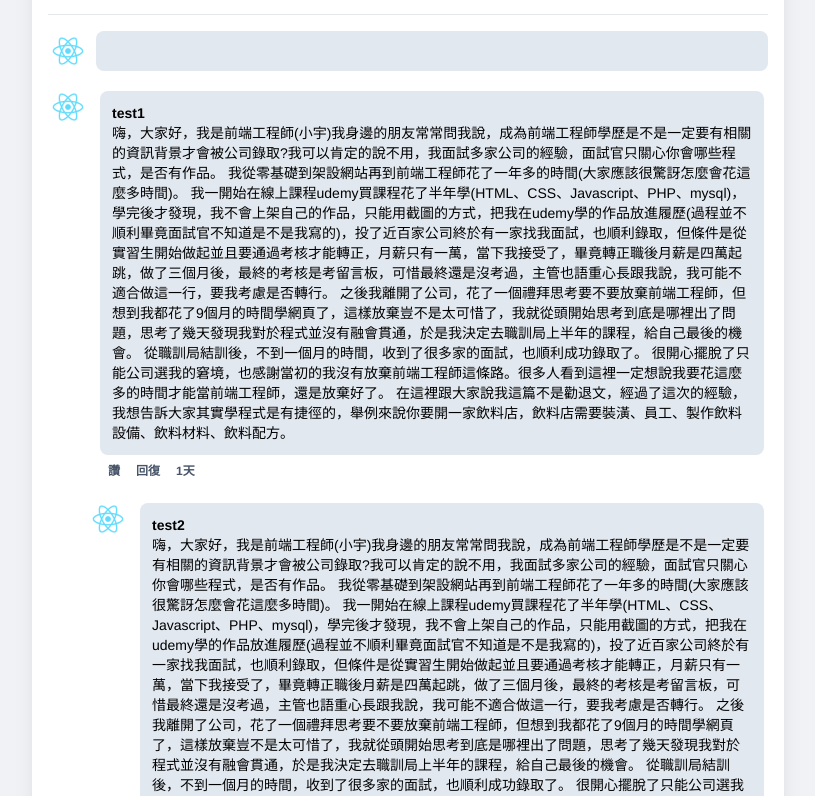
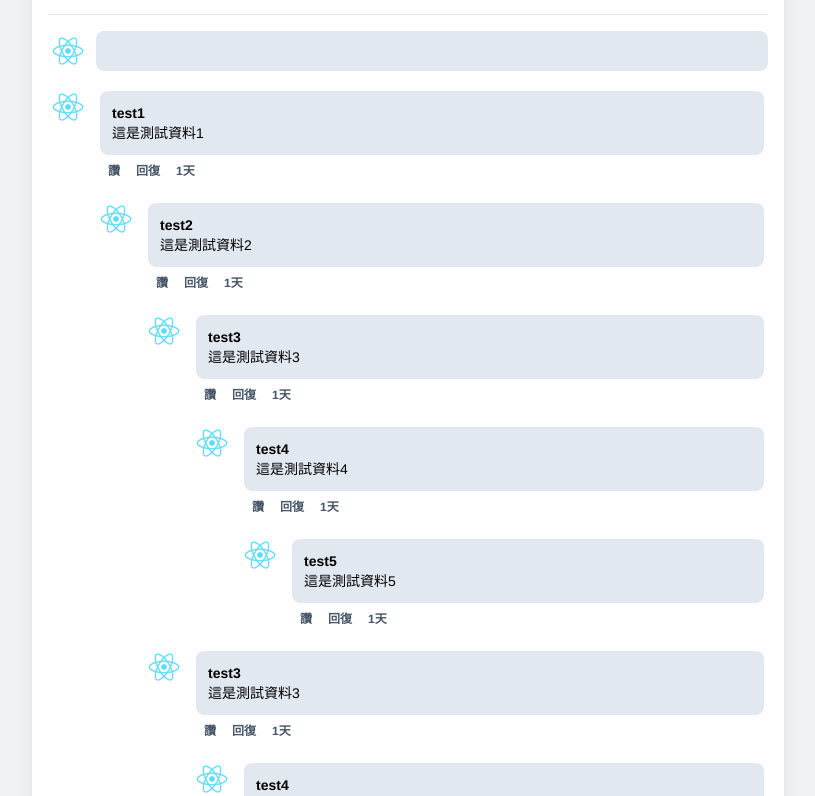
Before and after one commit to 109318093/facebookfront, a React (Create React App) app: page /app/HeaderArea in a window 1280 px wide. Shown: the part 1004-1800 px from the top of the page, without its empty margins (254-1069 px from the left). Built offline with nearby package versions, Linux system fonts and the light colour scheme.

Commit message:
回覆訊息功能完成

```diff
--- a/src/PostContain/MessagesContain.js
+++ b/src/PostContain/MessagesContain.js
@@ -1,10 +1,57 @@
-import React from "react";
+import React, { useState, useEffect  } from "react";
 import { Link } from 'react-router-dom'
 import { v4 } from "uuid";
 const serverUrl = process.env.PUBLIC_URL
 
-function MessagesContain ({id,name,comment,setMsg}) {
-    // console.log(setMsg)
+function MessagesContain ({id,name,conten,comment,setMsg}) {
+
+    const [showReply, setShowReply] = useState(false); // 初始化状态
+    // 顯示回覆對話框
+    const showComment = () => {
+        if(showReply == true) {
+            setShowReply(false);
+        } else {
+            setShowReply(true);
+        }
+
+    };
+
+    // const [message, setMessage] = useState('')
+    // 按下enter把回覆內容加進去
+    async function sendMessage(e) {
+        // 判斷鍵盤按鍵是否為shift+enter
+        if(e.keyCode == 13 && e.shiftKey == false) {
+            const newMsg = {
+                id: v4(),
+                name: 'test6',
+                conten:e.target.innerHTML,
+                items: []
+            };
+            // 把回覆內容新增至訊息data內
+            await setMsg(prevData => insertNewMessage(prevData, id, newMsg));
+            // 清空回覆欄位
+            e.target.innerHTML = ''
+            setShowReply(false);
+            e.preventDefault()
+        }
+    }
+
+    function sendMessageBtn() {
+
+        const newMsg = {
+            id: v4(),
+            name: 'test6',
+            conten:document.getElementById(id).innerHTML,
+            items: []
+        };
+
+        // 使用 setMsg 更新状态，传递新的评论数据
+        // useState宣告出來的function第一個值都是當前的資料內容
+        // 通常都會取名叫做prevData透過改變prevData讓useState去更改資料狀態重新渲染
+        setMsg(prevData => insertNewMessage(prevData, id, newMsg));
+        setShowReply(false);
+        document.getElementById(id).innerHTML = ''
+    }
 
     function insertNewMessage(comment, targetId, newMsg) {
         return comment.map(item => {
@@ -32,53 +79,51 @@ function MessagesContain ({id,name,comment,setMsg}) {
         });
     }
 
-    const newMsg = {
-        id: v4(),
-        name: 'test4',
-        items: []
-    };
-    function getPostItem() {
-        const newMsg = {
-            id: v4(),
-            name: 'test4',
-            items: []
-        };
-
-        // 使用 setMsg 更新状态，传递新的评论数据
-        // useState宣告出來的function第一個值都是當前的資料內容
-        // 通常都會取名叫做prevData透過改變prevData讓useState去更改資料狀態重新渲染
-        setMsg(prevData => insertNewMessage(prevData, id, newMsg));
-    }
     return(
-        <div>
-            <div className="flex items-top gap-2 m-2">
+        <div className="w-full">
+            <div className="flex items-top gap-2 m-2 w-auto">
                 <img className="max-w-[2rem] max-h-[2rem] m-1" src={serverUrl + '/logo192.png'}></img>
-                <div className="m-1">
+                <div className="m-1 w-full">
                     <div className=" justify-center items-center p-3 text-left bg-slate-200 rounded-lg">
                         <div className="text-sm font-semibold cursor-pointer">{name}</div>
-                            <p className="text-sm ">嗨，大家好，我是前端工程師(小宇)我身邊的朋友常常問我說，成為前端工程師學歷是不是一定要有相關的資訊背景才會被公司錄取?我可以肯定的說不用，我面試多家公司的經驗，面試官只關心你會哪些程式，是否有作品。
-                我從零基礎到架設網站再到前端工程師花了一年多的時間(大家應該很驚訝怎麼會花這麼多時間)。
-                我一開始在線上課程udemy買課程花了半年學(HTML、CSS、Javascript、PHP、mysql)，學完後才發現，我不會上架自己的作品，只能用截圖的方式，把我在udemy學的作品放進履歷(過程並不順利畢竟面試官不知道是不是我寫的)，投了近百家公司終於有一家找我面試，也順利錄取，但條件是從實習生開始做起並且要通過考核才能轉正，月薪只有一萬，當下我接受了，畢竟轉正職後月薪是四萬起跳，做了三個月後，最終的考核是考留言板，可惜最終還是沒考過，主管也語重心長跟我說，我可能不適合做這一行，要我考慮是否轉行。
-                之後我離開了公司，花了一個禮拜思考要不要放棄前端工程師，但想到我都花了9個月的時間學網頁了，這樣放棄豈不是太可惜了，我就從頭開始思考到底是哪裡出了問題，思考了幾天發現我對於程式並沒有融會貫通，於是我決定去職訓局上半年的課程，給自己最後的機會。
-                從職訓局結訓後，不到一個月的時間，收到了很多家的面試，也順利成功錄取了。
-                很開心擺脫了只能公司選我的窘境，也感謝當初的我沒有放棄前端工程師這條路。很多人看到這裡一定想說我要花這麼多的時間才能當前端工程師，還是放棄好了。
-                在這裡跟大家說我這篇不是勸退文，經過了這次的經驗，我想告訴大家其實學程式是有捷徑的，舉例來說你要開一家飲料店，飲料店需要裝潢、員工、製作飲料設備、飲料材料、飲料配方。
+                            <p className="text-sm " dangerouslySetInnerHTML={{ __html: conten }}>
+
                             </p>
                     </div>
                     <div className="flex gap-4 items-center text-xs text-slate-600 font-semibold m-2">
                         <div className="cursor-pointer">讚</div>
-                        <div className="cursor-pointer" onClick={getPostItem}>回復</div>
+                        <div className="cursor-pointer" onClick={showComment}>回復</div>
                         <div className="cursor-pointer">1天</div>
                     </div>
+                    {showReply && (
+                        <div className="flex items-top gap-2 m-2 w-auto">
+                            <img className="max-w-[2rem] max-h-[2rem] m-1" src={serverUrl + '/logo192.png'}></img>
+                            <div className="w-full items-center outline-none bg-slate-200 rounded-lg focus-within:min-h-[5rem]">
+                                <div id={id} className=" items-center outline-none min-h-[2rem] p-2  w-full break-all text-sm text-left"
+                                    role="textbox"
+                                    contentEditable="true"
+                                    onKeyDown={sendMessage}
+                                    // dangerouslySetInnerHTML={{ __html: message }}
+                                    >
+
+                                </div>
+                                <div className="flex justify-end items-center">
+                                    <div id="messageIcon" className="m-1 p-1 w-7 rounded-full hover:bg-slate-300" role="button" onClick={sendMessageBtn}>
+                                        <img className="" src={serverUrl + '/images/send.png'}></img>
+                                    </div>
+                                </div>
+                            </div>
+                        </div>
+                    )}
+
                 </div>
             </div>
 
             {comment && comment.length > 0 && (
                 comment.map((msg) => {
-                    // console.log(msg); // 在渲染前插入 console.log
                     return (
-                    <div className="ml-10" key={msg.id}>
-                        <MessagesContain id={msg.id} name={msg.name} comment={msg.items} setMsg={setMsg} />
+                    <div className="ml-12" key={msg.id}>
+                        <MessagesContain id={msg.id} name={msg.name} conten={msg.conten} comment={msg.items} setMsg={setMsg} />
                     </div>
                     );
                 })
--- a/src/PostContain/PostContain.js
+++ b/src/PostContain/PostContain.js
@@ -9,19 +9,24 @@ const comments = [
     {
         id: v4(),
         name:"test1",
+        conten:'這是測試資料1',
         items: [{
             id: v4(),
             name:'test2',
+            conten:'這是測試資料2',
             items: [
                 {
                     id: v4(),
                     name:'test3',
+                    conten:'這是測試資料3',
                     items: [{
                         id: v4(),
                         name:'test4',
+                        conten:'這是測試資料4',
                         items: [{
                             id: v4(),
                             name:'test5',
+                            conten:'這是測試資料5',
                             items: [],
                         }],
                     }],
@@ -29,12 +34,15 @@ const comments = [
                 {
                     id: v4(),
                     name:'test3',
+                    conten:'這是測試資料3',
                     items: [{
                         id: v4(),
                         name:'test4',
+                        conten:'這是測試資料4',
                         items: [{
                             id: v4(),
                             name:'test5',
+                            conten:'這是測試資料5',
                             items: [],
                         }],
                     }],
@@ -127,6 +135,7 @@ function PostContain() {
                     key={msg.id}
                     id={msg.id}
                     name={msg.name}
+                    conten={msg.conten}
                     comment={msg.items}
                     setMsg={setMsg}
                 />
```
Also changed, not shown: public/images/send.png (added).
